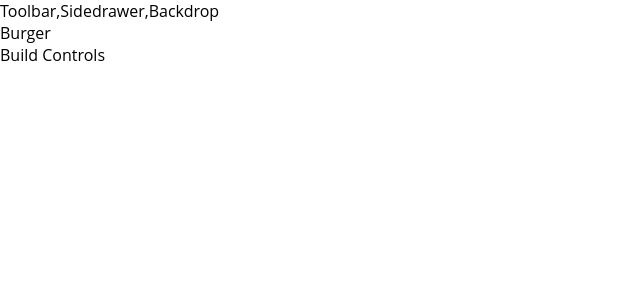
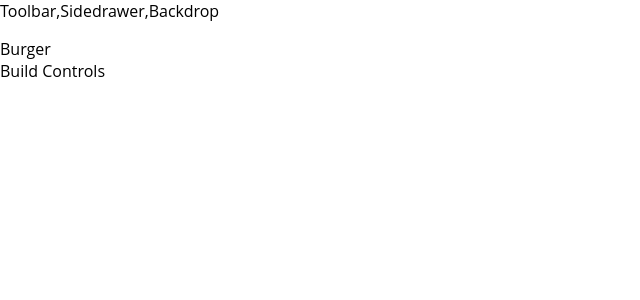
Before and after one commit to kaveenakash/BurgerShop, a React (Create React App) app: page / in a window 1280 px wide. Shown: the top 300 px of the page, without its empty margins (0-640 px from the left). Built offline with nearby package versions, Linux system fonts and the light colour scheme.

Commit message:
Layout Css module added

```diff
--- a/src/components/Layout/Layout.js
+++ b/src/components/Layout/Layout.js
@@ -1,11 +1,12 @@
 import React from 'react'
 import Auxi from '../../hoc/Auxi'
+import classes from './Layout.module.css'
 
 const layout = props =>{
     return(
         <Auxi>
             <div>Toolbar,Sidedrawer,Backdrop</div>
-            <main>
+            <main className={classes.Content}>
                 {props.children}
             </main>
         </Auxi>
--- /dev/null
+++ b/src/components/Layout/Layout.module.css
@@ -0,0 +1,4 @@
+.Content{
+    margin-top: 16px;
+
+}
```
Also changed, not shown: 1 other file (tests, documents, lock files or other folders).
